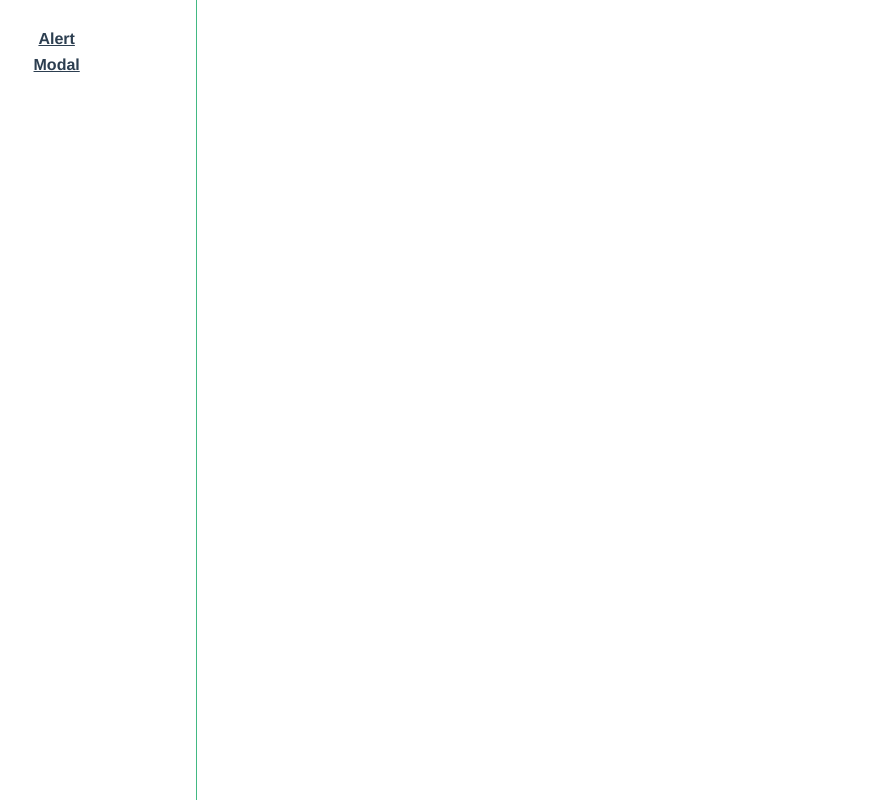
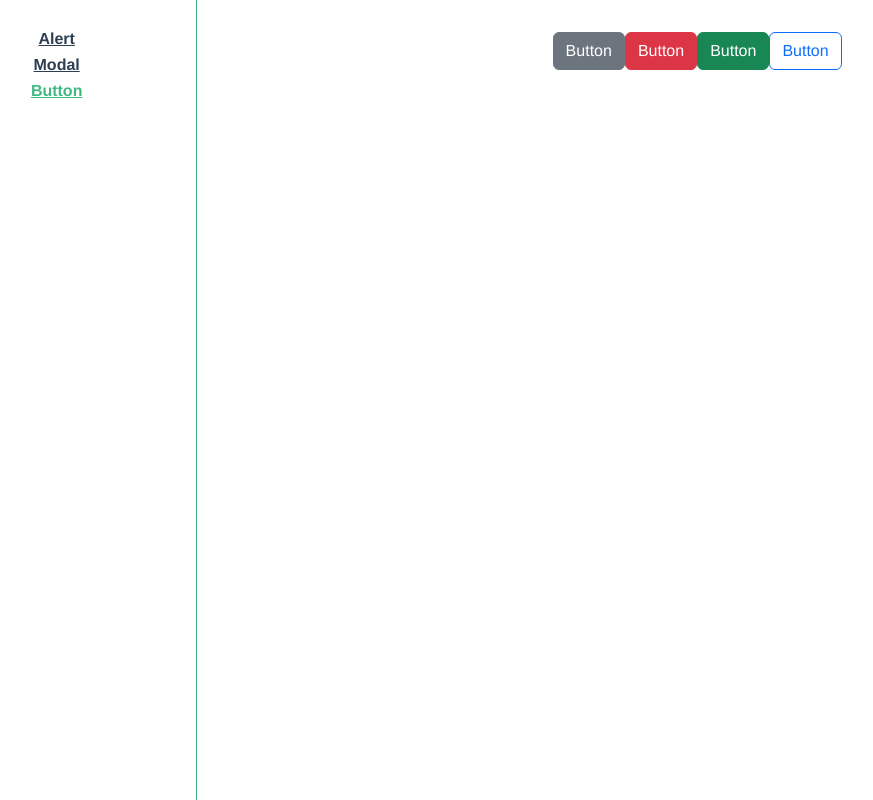
Before and after one commit to your-brain404/bootstrap-vue-minify, a Vue app: page /button in a window 1280 px wide. Shown: the whole page, without its empty margins (83-956 px from the left). Built offline with nearby package versions, Linux system fonts and the light colour scheme.

Commit message:
Dodano button

```diff
--- a/src/App.vue
+++ b/src/App.vue
@@ -3,6 +3,7 @@
     <nav>
       <router-link to="/alert">Alert</router-link>
       <router-link to="/modal">Modal</router-link>
+      <router-link to="/button">Button</router-link>
     </nav>
     <main>
       <router-view />
--- a/src/router/index.js
+++ b/src/router/index.js
@@ -7,20 +7,20 @@ const routes = [
   {
     path: '/alert',
     name: 'alert',
-    // route level code-splitting
-    // this generates a separate chunk (about.[hash].js) for this route
-    // which is lazy-loaded when the route is visited.
     component: () =>
-      import(/* webpackChunkName: "b-alert" */ '../views/BAlertView.vue'),
+      import(/* webpackChunkName: "b-alert" */ '../views/BAlert.vue'),
   },
   {
     path: '/modal',
     name: 'modal',
-    // route level code-splitting
-    // this generates a separate chunk (about.[hash].js) for this route
-    // which is lazy-loaded when the route is visited.
     component: () =>
-      import(/* webpackChunkName: "b-modal" */ '../views/BModalView.vue'),
+      import(/* webpackChunkName: "b-modal" */ '../views/BModal.vue'),
+  },
+  {
+    path: '/button',
+    name: 'button',
+    component: () =>
+      import(/* webpackChunkName: "b-modal" */ '../views/BButton.vue'),
   },
 ];
 
--- a/src/views/BAlertView.vue
+++ b/src/views/BAlert.vue
@@ -12,9 +12,5 @@ export default {
 </script>
 
 <style lang="scss">
-@import "bootstrap/scss/functions";
-@import "bootstrap/scss/variables";
-@import "bootstrap/scss/maps";
-@import "bootstrap/scss/mixins";
 @import "bootstrap/scss/alert";
 </style>
--- /dev/null
+++ b/src/views/BButton.vue
@@ -0,0 +1,21 @@
+<template>
+  <div class="buttons">
+    <b-button>Button</b-button>
+    <b-button variant="danger">Button</b-button>
+    <b-button variant="success">Button</b-button>
+    <b-button variant="outline-primary">Button</b-button>
+  </div>
+</template>
+
+<script>
+import { BButton } from "@/plugins/bootstrap-vue/src/components/button/button";
+export default {
+  components: {
+    BButton,
+  },
+};
+</script>
+
+<style lang="scss">
+@import "bootstrap/scss/buttons";
+</style>
--- a/src/views/BModalView.vue
+++ b/src/views/BModal.vue
@@ -21,10 +21,6 @@ export default {
 </script>
 
 <style lang="scss">
-@import "bootstrap/scss/functions";
-@import "bootstrap/scss/variables";
-@import "bootstrap/scss/maps";
-@import "bootstrap/scss/mixins";
 @import "bootstrap/scss/modal";
 @import "@/plugins/bootstrap-vue/src/components/modal";
 </style>
--- a/vue.config.js
+++ b/vue.config.js
@@ -2,4 +2,22 @@ const { defineConfig } = require('@vue/cli-service');
 const path = require('path');
 module.exports = defineConfig({
   transpileDependencies: true,
+  configureWebpack: {
+    module: {
+      rules: [
+        {
+          test: /\.scss$/,
+          use: [
+            {
+              loader: 'sass-loader',
+              options: {
+                additionalData:
+                  '@import "bootstrap/scss/functions"; @import "bootstrap/scss/variables"; @import "bootstrap/scss/maps"; @import "bootstrap/scss/mixins";',
+              },
+            },
+          ],
+        },
+      ],
+    },
+  },
 });
```
